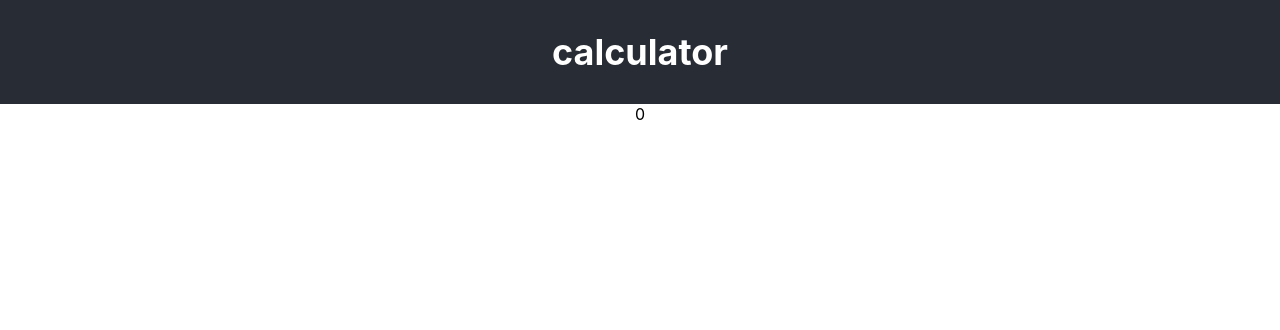
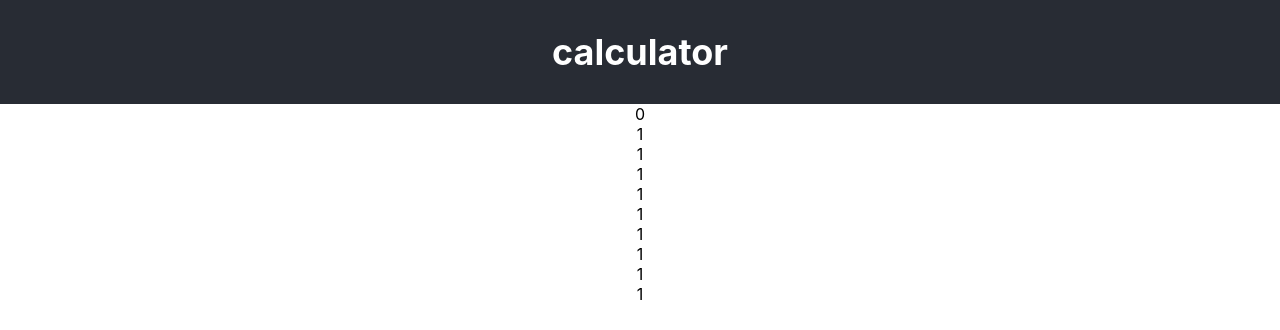
Before and after one commit to HannaParsa/React-Calculator, a React (Create React App) app: page / in a window 1280 px wide. Shown: the top 330 px of the page. Built offline with nearby package versions, Linux system fonts and the light colour scheme.

Commit message:
progressing

```diff
--- a/src/App.js
+++ b/src/App.js
@@ -44,9 +44,19 @@ function App() {
            <section className='calculator'>
               <div className="calculator__input"></div>
               <div className="calculator__output"></div>
-              <div className='calculator__digits'>
-
-              </div>
+               <div className='calculator__digits'>
+                 <div className="grid-container">
+                   <div className='grid-item' onClick={() => handleDigit('1')}>1</div>
+                   <div className='grid-item' onClick={() => handleDigit('1')}>1</div>
+                   <div className='grid-item' onClick={() => handleDigit('1')}>1</div>
+                   <div className='grid-item' onClick={() => handleDigit('1')}>1</div>
+                   <div className='grid-item' onClick={() => handleDigit('1')}>1</div>
+                   <div className='grid-item' onClick={() => handleDigit('1')}>1</div>
+                   <div className='grid-item' onClick={() => handleDigit('1')}>1</div>
+                   <div className='grid-item' onClick={() => handleDigit('1')}>1</div>
+                   <div className='grid-item' onClick={() => handleDigit('1')}>1</div>
+                 </div>
+               </div>
            </section>
          </main>
       </div>
```
